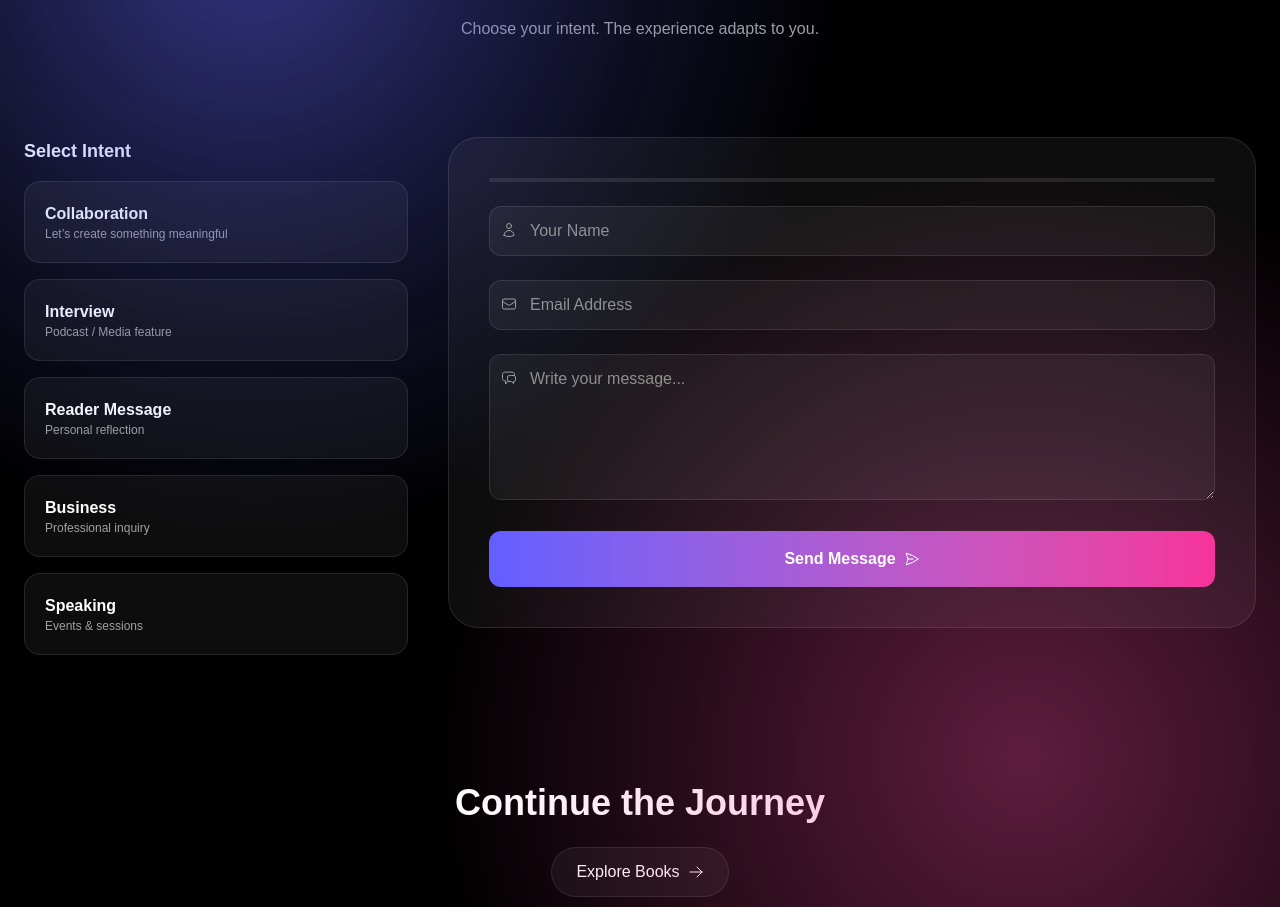
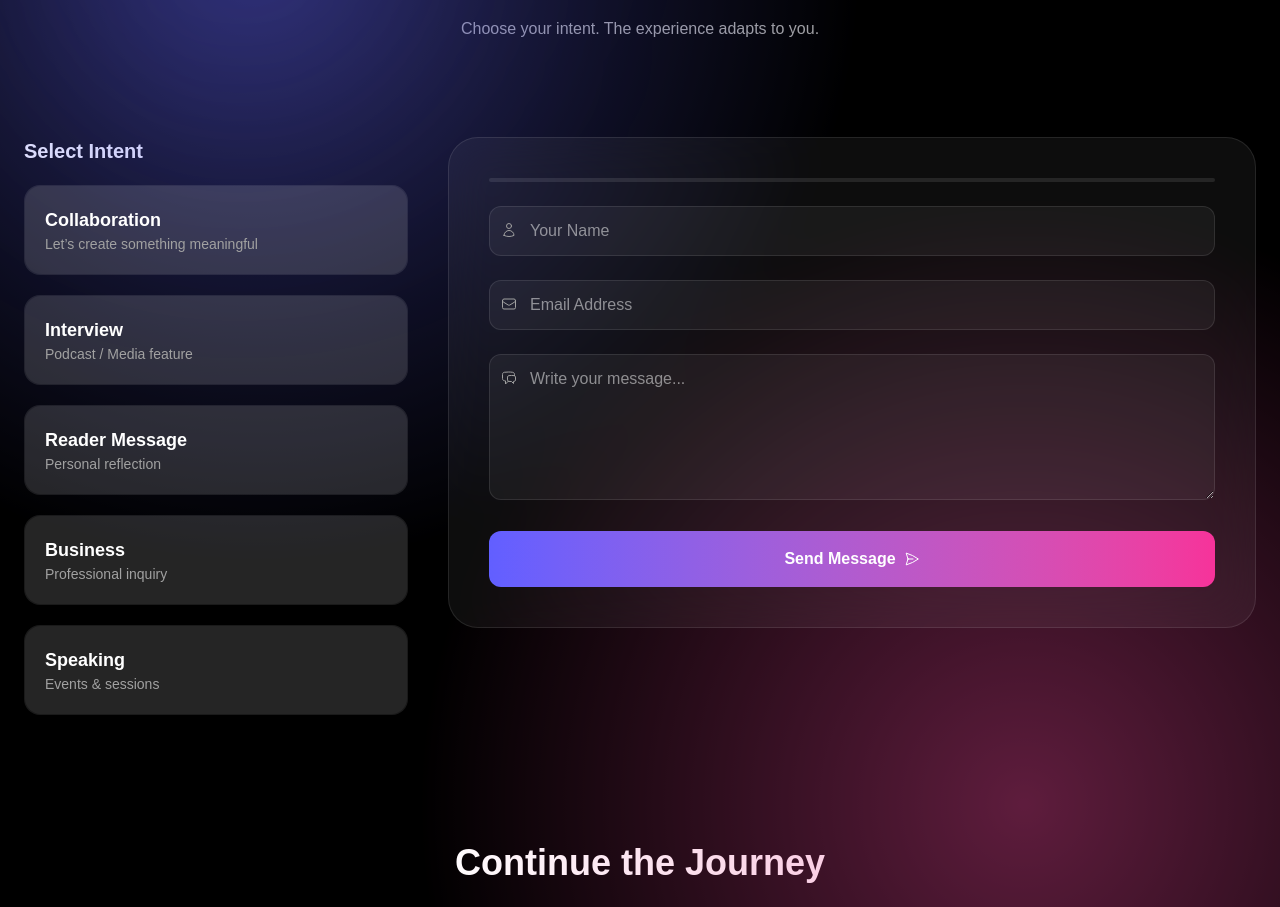
Before and after one commit to itsabhishekme/vihaan-writes-publication, a Next.js app: page /contact in a window 1280 px wide. Shown: the part 860-1767 px from the top of the page. Built offline with nearby package versions, Linux system fonts and the light colour scheme.

Commit message:
Select intent

```diff
--- a/app/contact/ContactClient.tsx
+++ b/app/contact/ContactClient.tsx
@@ -1,6 +1,6 @@
 "use client";
 
-import { useState, useEffect } from "react";
+import { useState } from "react";
 import Link from "next/link";
 import { motion, AnimatePresence } from "framer-motion";
 import {
@@ -63,7 +63,7 @@ export default function ContactClient() {
     [form.name, form.email, form.message, form.intent].filter(Boolean).length /
     4;
 
-  /* ================= SMART PLACEHOLDER ================= */
+  /* ================= PLACEHOLDER ================= */
 
   const getPlaceholder = () => {
     switch (form.intent) {
@@ -84,7 +84,7 @@ export default function ContactClient() {
 
   /* ================= SUBMIT ================= */
 
-  const handleSubmit = (e: any) => {
+  const handleSubmit = async (e: any) => {
     e.preventDefault();
 
     if (!form.name || !form.email || !form.message || !form.intent) {
@@ -97,12 +97,24 @@ export default function ContactClient() {
       return;
     }
 
+    try {
       setLoading(true);
 
-    setTimeout(() => {
+      // 👉 Replace with your backend API later
+      await new Promise((res) => setTimeout(res, 1500));
+
+      setStatus("success");
+      setForm({
+        name: "",
+        email: "",
+        message: "",
+        intent: "",
+      });
+    } catch (err) {
+      setStatus("Something went wrong");
+    } finally {
       setLoading(false);
-      setStatus("success");
-    }, 1800);
+    }
   };
 
   /* ================= UI ================= */
@@ -110,20 +122,18 @@ export default function ContactClient() {
   return (
     <main className="relative text-white overflow-hidden">
 
-      {/* 🌌 BACKGROUND LAYERS */}
+      {/* BACKGROUND */}
       <div className="absolute inset-0 -z-10 bg-black" />
 
       <div className="absolute inset-0 opacity-40 bg-[radial-gradient(circle_at_20%_20%,#6366f1,transparent_40%),radial-gradient(circle_at_80%_80%,#ec4899,transparent_40%)]" />
 
-      {/* FLOATING LIGHT */}
       <motion.div
         animate={{ y: [0, 30, 0] }}
         transition={{ duration: 8, repeat: Infinity }}
         className="absolute w-[400px] h-[400px] bg-indigo-500/20 blur-[120px] rounded-full top-10 left-10"
       />
 
-      {/* ================= HERO ================= */}
-
+      {/* HERO */}
       <section className="text-center py-24 px-6 max-w-5xl mx-auto">
 
         <div className="inline-flex items-center gap-2 px-5 py-2 rounded-full bg-white/5 border border-white/10">
@@ -145,44 +155,96 @@ export default function ContactClient() {
 
       </section>
 
-      {/* ================= MAIN ================= */}
-
+      {/* MAIN */}
       <section className="grid lg:grid-cols-3 gap-10 max-w-7xl mx-auto px-6 pb-32">
 
         {/* ================= INTENT SELECTOR ================= */}
+        <div className="space-y-5">
 
-        <div className="space-y-4">
+          <h3 className="text-xl font-semibold">Select Intent</h3>
 
-          <h3 className="text-lg font-semibold">Select Intent</h3>
+          {intents.map((item) => {
+            const isActive = form.intent === item.title;
 
-          {intents.map((item) => (
+            return (
               <motion.div
                 key={item.title}
-              whileHover={{ scale: 1.04 }}
+                role="button"
+                tabIndex={0}
                 onClick={() =>
                   setForm({ ...form, intent: item.title })
                 }
-              className={`p-5 rounded-2xl cursor-pointer border transition
+                onKeyDown={(e) => {
+                  if (e.key === "Enter") {
+                    setForm({ ...form, intent: item.title });
+                  }
+                }}
+                whileHover={{ scale: 1.03 }}
+                whileTap={{ scale: 0.97 }}
+                className={`relative cursor-pointer rounded-2xl p-[1px] transition
+
                 ${
-                form.intent === item.title
-                  ? "bg-gradient-to-r from-indigo-500/30 to-pink-500/30 border-indigo-400"
-                  : "bg-white/5 border-white/10"
+                  isActive
+                    ? "bg-gradient-to-r from-indigo-500 to-pink-500"
+                    : "bg-white/10"
                 }`}
               >
-              <h4 className="font-semibold">{item.title}</h4>
-              <p className="text-xs text-neutral-400">{item.desc}</p>
+                <div
+                  className={`relative rounded-2xl p-5 transition
+
+                  ${
+                    isActive
+                      ? "bg-black/80 backdrop-blur-xl"
+                      : "bg-white/5 hover:bg-white/10"
+                  }`}
+                >
+                  {/* Glow */}
+                  {isActive && (
+                    <motion.div
+                      layoutId="intentGlow"
+                      className="absolute inset-0 bg-gradient-to-r from-indigo-500/20 to-pink-500/20 blur-xl rounded-2xl"
+                    />
+                  )}
+
+                  <div className="relative z-10 flex justify-between items-start">
+                    <div>
+                      <h4 className="font-semibold text-lg">
+                        {item.title}
+                      </h4>
+                      <p className="text-sm text-neutral-400">
+                        {item.desc}
+                      </p>
+                    </div>
+
+                    {/* Check */}
+                    <motion.div
+                      animate={{
+                        scale: isActive ? 1 : 0,
+                        opacity: isActive ? 1 : 0,
+                      }}
+                      className="w-6 h-6 rounded-full bg-gradient-to-r from-indigo-400 to-pink-400 flex items-center justify-center text-black text-xs"
+                    >
+                      ✓
                     </motion.div>
-          ))}
+                  </div>
 
+                  {/* Bottom line */}
+                  <motion.div
+                    animate={{ width: isActive ? "100%" : "0%" }}
+                    className="absolute bottom-0 left-0 h-[2px] bg-gradient-to-r from-indigo-400 to-pink-400"
+                  />
+                </div>
+              </motion.div>
+            );
+          })}
         </div>
 
         {/* ================= FORM ================= */}
-
         <div className="lg:col-span-2">
 
           <div className="p-10 rounded-[30px] bg-white/5 border border-white/10 backdrop-blur-xl">
 
-            {/* PROGRESS */}
+            {/* Progress */}
             <div className="h-1 bg-white/10 rounded-full mb-6 overflow-hidden">
               <motion.div
                 animate={{ width: `${progress * 100}%` }}
@@ -195,13 +257,13 @@ export default function ContactClient() {
               {status === "success" ? (
                 <motion.div
                   key="success"
-                  className="text-center py-20"
                   initial={{ opacity: 0 }}
                   animate={{ opacity: 1 }}
+                  className="text-center py-20"
                 >
                   <HiOutlineCheckCircle className="text-6xl text-green-400 mx-auto" />
                   <h2 className="text-3xl font-bold mt-6">
-                    Message Sent
+                    Message Sent Successfully
                   </h2>
                 </motion.div>
               ) : (
@@ -216,8 +278,9 @@ export default function ContactClient() {
                   <div className="relative">
                     <HiOutlineUser className="absolute top-4 left-3 text-neutral-400" />
                     <input
+                      value={form.name}
                       placeholder="Your Name"
-                      className="w-full pl-10 pr-4 py-3 rounded-xl bg-white/5 border border-white/10 outline-none"
+                      className="w-full pl-10 pr-4 py-3 rounded-xl bg-white/5 border border-white/10 outline-none focus:border-indigo-400"
                       onChange={(e) =>
                         setForm({ ...form, name: e.target.value })
                       }
@@ -228,8 +291,9 @@ export default function ContactClient() {
                   <div className="relative">
                     <HiOutlineEnvelope className="absolute top-4 left-3 text-neutral-400" />
                     <input
+                      value={form.email}
                       placeholder="Email Address"
-                      className="w-full pl-10 pr-4 py-3 rounded-xl bg-white/5 border border-white/10 outline-none"
+                      className="w-full pl-10 pr-4 py-3 rounded-xl bg-white/5 border border-white/10 outline-none focus:border-indigo-400"
                       onChange={(e) =>
                         setForm({ ...form, email: e.target.value })
                       }
@@ -241,8 +305,9 @@ export default function ContactClient() {
                     <HiOutlineChatBubbleLeftRight className="absolute top-4 left-3 text-neutral-400" />
                     <textarea
                       rows={5}
+                      value={form.message}
                       placeholder={getPlaceholder()}
-                      className="w-full pl-10 pr-4 py-3 rounded-xl bg-white/5 border border-white/10 outline-none"
+                      className="w-full pl-10 pr-4 py-3 rounded-xl bg-white/5 border border-white/10 outline-none focus:border-indigo-400"
                       onChange={(e) =>
                         setForm({ ...form, message: e.target.value })
                       }
@@ -254,7 +319,7 @@ export default function ContactClient() {
                     <motion.div
                       initial={{ opacity: 0 }}
                       animate={{ opacity: 1 }}
-                      className="p-4 rounded-xl bg-indigo-500/10 border border-indigo-400/30 text-sm text-indigo-300"
+                      className="p-4 rounded-xl bg-indigo-500/10 border border-indigo-400/30 text-indigo-300 text-sm"
                     >
                       {
                         intents.find((i) => i.title === form.intent)?.tone
@@ -266,14 +331,17 @@ export default function ContactClient() {
                   <motion.button
                     whileTap={{ scale: 0.96 }}
                     disabled={loading}
-                    className="w-full py-4 rounded-xl bg-gradient-to-r from-indigo-500 to-pink-500 flex items-center justify-center gap-2 font-semibold"
+                    className="w-full py-4 rounded-xl bg-gradient-to-r from-indigo-500 to-pink-500 flex items-center justify-center gap-2 font-semibold disabled:opacity-60"
                   >
                     {loading ? "Sending..." : "Send Message"}
                     <HiOutlinePaperAirplane />
                   </motion.button>
 
+                  {/* ERROR */}
                   {status && status !== "success" && (
-                    <p className="text-red-400 text-sm">{status}</p>
+                    <p className="text-red-400 text-sm">
+                      {status}
+                    </p>
                   )}
 
                 </motion.form>
@@ -282,12 +350,10 @@ export default function ContactClient() {
             </AnimatePresence>
 
           </div>
-
         </div>
       </section>
 
-      {/* ================= FOOTER CTA ================= */}
-
+      {/* FOOTER */}
       <section className="text-center pb-32">
 
         <h2 className="text-4xl font-bold">
@@ -296,7 +362,7 @@ export default function ContactClient() {
 
         <Link
           href="/book"
-          className="inline-flex mt-6 items-center gap-2 px-6 py-3 rounded-full border border-white/10 bg-white/5"
+          className="inline-flex mt-6 items-center gap-2 px-6 py-3 rounded-full border border-white/10 bg-white/5 hover:bg-white/10 transition"
         >
           Explore Books <HiOutlineArrowRight />
         </Link>
```
Lines whose indentation alone changed are shown as unchanged.
